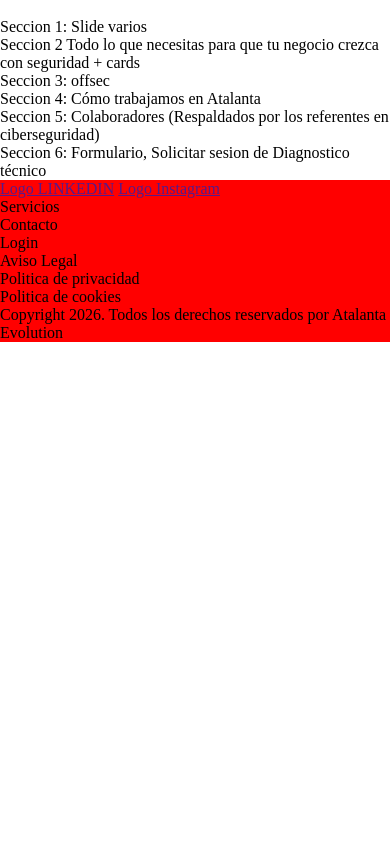
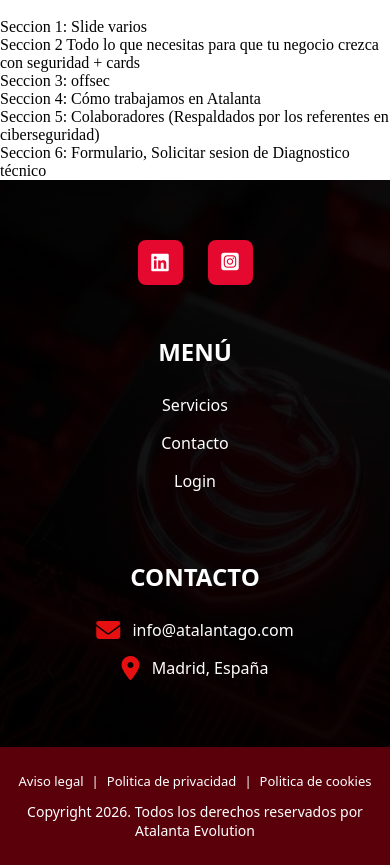
Before and after one commit to ysabelvalencia/ProyectoAtalanta, a plain HTML site: page index.html in a window 390 px wide. Before the commit the page ends 844 px from the top, so only its background shows below. Drawn offline with Linux system fonts and the light colour scheme.

Commit message:
First mobile version in the footer

```diff
--- a/index.html
+++ b/index.html
@@ -4,46 +4,84 @@
     <meta name="viewport" content="width=device-width, initial-scale=1.0" />
     <meta name="description" content="Ciberseguridad" />
     <meta name="keywords" content="cybersecurity" />
-    <link rel="preconnect" href="https://fonts.googleapis.com">
-    <link rel="preconnect" href="https://fonts.gstatic.com" crossorigin>
-    <link href="https://fonts.googleapis.com/css2?family=Inter:ital,opsz,wght@0,14..32,100..900;1,14..32,100..900&family=Montserrat:ital,wght@0,100..900;1,100..900&family=Poppins:ital,wght@0,100;0,200;0,300;0,400;0,500;0,600;0,700;0,800;0,900;1,100;1,200;1,300;1,400;1,500;1,600;1,700;1,800;1,900&display=swap" rel="stylesheet">
-    <link rel="stylesheet" href="./styles/index.css">
+    <link rel="preconnect" href="https://fonts.googleapis.com" />
+    <link rel="preconnect" href="https://fonts.gstatic.com" crossorigin />
+    <link
+      href="https://fonts.googleapis.com/css2?family=Inter:ital,opsz,wght@0,14..32,100..900;1,14..32,100..900&family=Montserrat:ital,wght@0,100..900;1,100..900&family=Poppins:ital,wght@0,100;0,200;0,300;0,400;0,500;0,600;0,700;0,800;0,900;1,100;1,200;1,300;1,400;1,500;1,600;1,700;1,800;1,900&display=swap"
+      rel="stylesheet"
+    />
+    <link rel="stylesheet" href="./styles/index.css" />
+    <script
+      src="https://kit.fontawesome.com/bcc6ce623e.js"
+      crossorigin="anonymous"
+    ></script>
     <title>Atalanta</title>
   </head>
   <body>
     <header>
       <div>
         <!---Logo Atalanta-->
-            <img src="" alt="">
+        <img src="" alt="" />
         <!---Logo Menu-->
-            <img src="" alt="">
+        <img src="" alt="" />
       </div>
-
     </header>
     <main>
       <section>Seccion 1: Slide varios</section>
-        <section>Seccion 2 Todo lo que necesitas para que tu negocio crezca con seguridad + cards </section>
+      <section>
+        Seccion 2 Todo lo que necesitas para que tu negocio crezca con seguridad
+        + cards
+      </section>
       <section>Seccion 3: offsec</section>
       <section>Seccion 4: Cómo trabajamos en Atalanta</section>
-        <section>Seccion 5: Colaboradores (Respaldados por los referentes en ciberseguridad)</section>
-        <section>Seccion 6: Formulario, Solicitar sesion de Diagnostico técnico</section>
-
+      <section>
+        Seccion 5: Colaboradores (Respaldados por los referentes en
+        ciberseguridad)
+      </section>
+      <section>
+        Seccion 6: Formulario, Solicitar sesion de Diagnostico técnico
+      </section>
     </main>
     <footer class="footer">
-        <div>
-            <a href="">Logo LINKEDIN</a>
-            <a href="">Logo Instagram</a>
+      <div class="footer__social">
+        <a href="https://es.linkedin.com/company/atalanta-ciberseguridad">
+          <i class="fa-brands fa-linkedin" style="color: rgb(231, 16, 16)"></i>
+          <!--<img src="./images/icons/linkedin.png" alt="Linkedin">-->
+        </a>
+        <a href="https://www.instagram.com/atalanta.academy/">
+          <i
+            class="fa-brands fa-square-instagram fa-xl"
+            style="color: rgb(231, 16, 16)"
+          ></i>
+        </a>
+      </div>
+      <div class="footer__services">
+        <div class="footer__menu">
+            <h3 class="footer__title">Menú</h3>
+            <a class="footer__services-item">Servicios</a>
+            <a class="footer__services-item">Contacto</a>
+            <a class="footer__services-item">Login</a>
         </div>
         <div>
-            <p>Servicios</p>
-            <p>Contacto</p>
-            <p>Login</p>
+            <h3>Contacto</h3>
+            <a href="">
+                <i class="fa-solid fa-envelope fa-xl" style="color: rgb(231, 16, 16);"></i> info@atalantago.com
+            </a>
+            <p> <i class="fa-solid fa-location-dot fa-xl" style="color: rgb(231, 16, 16);"></i> Madrid, España </p>
         </div>
-        <div>
-            <p>Aviso Legal</p>
-            <p>Politica de privacidad</p>
-            <p>Politica de cookies</p>
-            <p>Copyright 2026. Todos los derechos reservados por Atalanta Evolution</p>
+
+      </div>
+      <div class="footer__legal">
+        <div class="footer__legal-box">
+          <p class="footer__legal-boxItem">Aviso legal</p>
+          <span class="footer__legal-boxItem">|</span>
+          <p class="footer__legal-boxItem">Politica de privacidad</p>
+          <span class="footer__legal-boxItem">|</span>
+          <p class="footer__legal-boxItem">Politica de cookies</p>
+        </div>
+        <p class="footer__legal-copy">
+          Copyright 2026. Todos los derechos reservados por Atalanta Evolution
+        </p>
       </div>
     </footer>
   </body>
--- a/styles/footer.css
+++ b/styles/footer.css
@@ -1,3 +1,129 @@
+
 .footer{
-    background-color: red;
-}
+    background: linear-gradient(rgba(0,0,0,0.9), rgba(0,0,0,0.95)),
+                url("../images/Atalanta/Atalanta-Fondo.jpeg");
+    background-size: cover;
+    background-position: center;
+    color: white;
+    text-align: center;
+    padding-top: 60px;
+    font-family: system-ui, -apple-system, sans-serif;
+  }
+
+  .footer__social{
+    display:flex;
+    justify-content:center;
+    gap:25px;
+    margin-bottom:50px;
+  }
+
+  .footer__social a{
+    width:45px;
+    height:45px;
+    background:#e5092f;
+    display:flex;
+    align-items:center;
+    justify-content:center;
+    border-radius:8px;
+    transition:0.3s;
+    text-decoration:none;
+  }
+
+  .footer__social a:hover{
+    background:#ff1e40;
+    transform:translateY(-3px);
+  }
+
+  .footer__social i{
+    color:white !important;
+    font-size:20px;
+  }
+
+  .footer__services{
+    display:flex;
+    flex-direction:column;
+    align-items:center;
+    gap:60px;
+    margin-bottom:60px;
+  }
+
+
+  .footer__menu,
+  .footer__services > div:last-child{
+    display:flex;
+    flex-direction:column;
+    align-items:center;
+  }
+
+  .footer__title,
+  .footer__services h3{
+    font-size:24px;
+    font-weight:700;
+    margin-bottom:18px;
+    text-transform:uppercase;
+  }
+
+  .footer__services-item{
+    display:block;
+    margin:6px 0;
+    font-size:18px;
+    color:white;
+    text-decoration:none;
+    cursor:pointer;
+    transition:color 0.25s ease;
+  }
+
+  .footer__services-item:hover{
+    color:#e5092f;
+  }
+
+  .footer__services div a,
+  .footer__services div p{
+    display:block;
+    margin:8px 0;
+    font-size:16px;
+    color:white;
+    text-decoration:none;
+  }
+
+  .footer__services i{
+    margin-right:8px;
+  }
+
+  .footer__legal{
+    background:#5a000a;
+    padding:25px 15px;
+  }
+
+  .footer__legal-box{
+    display:flex;
+    justify-content:center;
+    flex-wrap:wrap;
+    gap:8px;
+    margin-bottom:12px;
+    font-size:13px;
+  }
+
+  .footer__legal-boxItem{
+    font-size:13px;
+  }
+
+  .footer__legal-copy{
+    font-size:14px;
+  }
+
+
+  @media (min-width:768px){
+
+    .footer{
+      padding-top:80px;
+    }
+
+    .footer__services{
+      flex-direction:row;
+      justify-content:center;
+      align-items:flex-start;
+      gap:120px;
+    }
+
+  }
--- a/styles/index.css
+++ b/styles/index.css
@@ -1,5 +1,5 @@
 @import "./header.css";
-@import "footer.css";
+@import "./footer.css";
 
 *{
   margin:0;
@@ -31,7 +31,6 @@
   --border-dark:#1A1A1A;
 
   }
-
   /*
   CSS FONTS
   font-family: "Inter", sans-serif;
```
Also changed, not shown: cybersecurity.html (deleted), images/icons/linkedin.png (added), services.html (added). Lines whose indentation alone changed are shown as unchanged.
